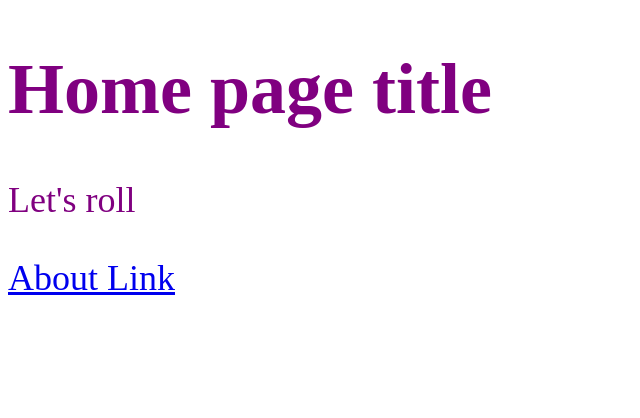
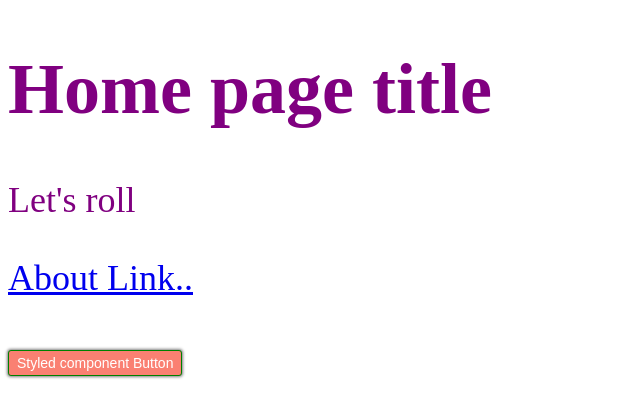
Before and after one commit to Shwartz/gby1, a Gatsby site: page / in a window 1280 px wide. Shown: the whole page, without its empty margins (0-640 px from the left). Built offline with nearby package versions, Linux system fonts and the light colour scheme; Gatsby itself is replaced by a stand-in of ours.

Commit message:
SCSS Modules added

```diff
--- a/gatsby-config.js
+++ b/gatsby-config.js
@@ -2,8 +2,15 @@
  * Configure your Gatsby site with this file.
  *
  * See: https://www.gatsbyjs.org/docs/gatsby-config/
+ * https://www.gatsbyjs.org/docs/path-prefix/
  */
 
 module.exports = {
   /* Your site config here */
+  pathPrefix: `/gby1`,
+  plugins: [
+    {
+      resolve: `gatsby-plugin-sass`,
+    },
+  ]
 }
--- a/package.json
+++ b/package.json
@@ -14,9 +14,11 @@
   },
   "dependencies": {
     "gatsby": "^2.8.6",
+    "gatsby-plugin-sass": "^2.0.11",
+    "node-sass": "^4.12.0",
+    "prop-types": "latest",
     "react": "^16.8.6",
-    "react-dom": "^16.8.6",
-    "prop-types": "latest"
+    "react-dom": "^16.8.6"
   },
   "devDependencies": {
     "prettier": "^1.18.0"
--- /dev/null
+++ b/src/components/button/Button.js
@@ -0,0 +1,11 @@
+import React from "react";
+// import PropTypes from "prop-types";
+import styles from './Button.module.scss';
+
+export const Button = (props) => (
+  <button
+    className={styles.button}
+  >
+    {props.children}
+  </button>
+)
--- /dev/null
+++ b/src/components/button/Button.module.scss
@@ -0,0 +1,10 @@
+.button {
+  color: white;
+  border: 1px solid green;
+  border-radius: 3px;
+  cursor: pointer;
+  font-size: 14px;
+  padding: 4px 8px;
+  box-shadow: 0 0 3px 1px grey;
+  background: salmon;
+}
--- a/src/pages/about.js
+++ b/src/pages/about.js
@@ -1,5 +1,5 @@
 import React from "react"
-import {Header} from '../components/header';
+import {Header} from '../components/Header';
 import { Link } from "gatsby"
 
 export default () => (
--- a/src/pages/index.js
+++ b/src/pages/index.js
@@ -1,6 +1,7 @@
 import React from 'react';
-import {Header} from '../components/header';
+import {Header} from '../components/Header';
 import {Link} from 'gatsby';
+import { Button } from "../components/button/Button"
 
 class Main extends React.Component {
   render() {
@@ -10,7 +11,8 @@ class Main extends React.Component {
           headerText='Home page title'
         />
         <p>Let's roll</p>
-        <p><Link to='about'>About Link</Link></p>
+        <p><Link to='about'>About Link..</Link></p>
+        <Button>Styled component Button</Button>
       </div>
     )
   }
```
Also changed, not shown: src/components/Header.js (renamed from src/components/header.js), 1 other file.
